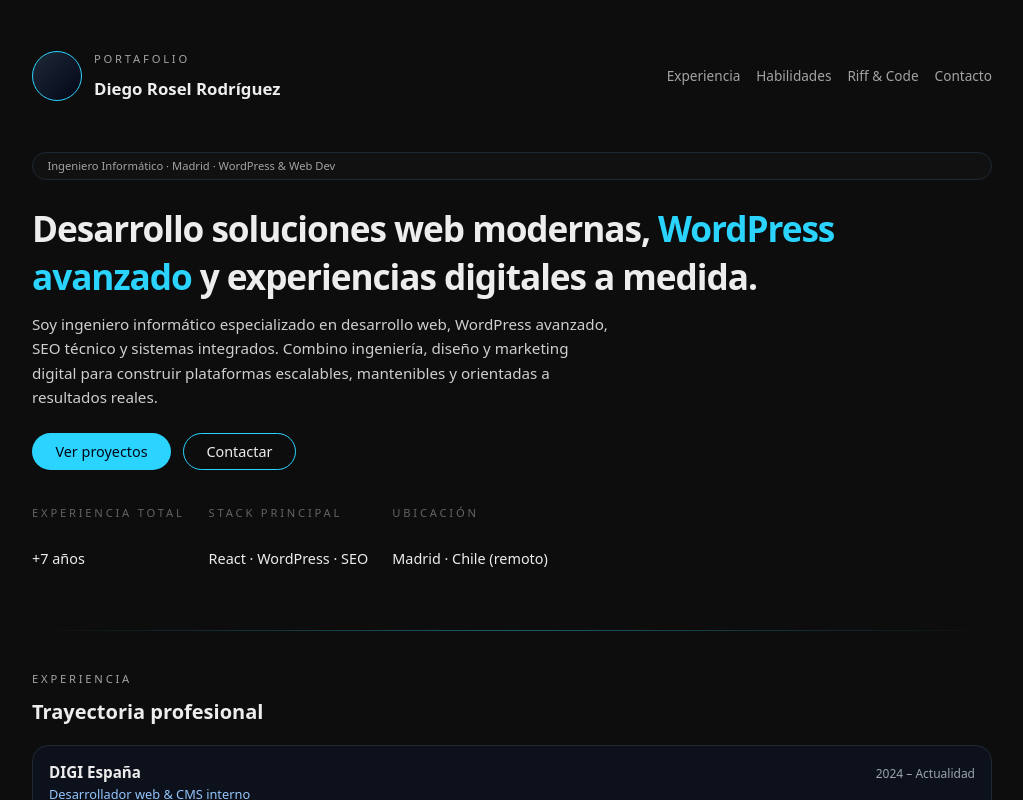
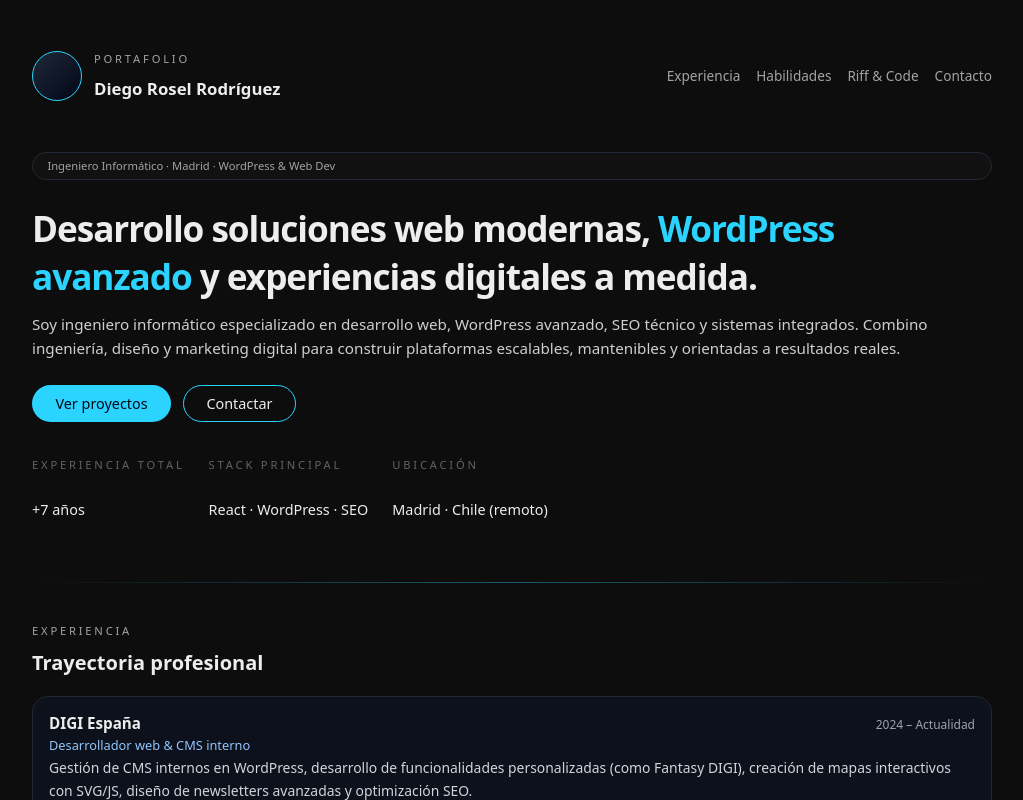
Before and after one commit to diegoroselrodriguez/my-portfolio, a React (Vite) app: page / in a window 1280 px wide. Shown: the top 800 px of the page, without its empty margins (128-1151 px from the left). Built offline with nearby package versions, Linux system fonts and the light colour scheme.

Commit message:
Update App.css

```diff
--- a/src/App.css
+++ b/src/App.css
@@ -125,7 +125,6 @@ body {
 
 .hero-text p {
   margin: 0;
-  max-width: 36rem;
   font-size: 0.95rem;
   line-height: 1.6;
   color: #cfcfcf;
```
